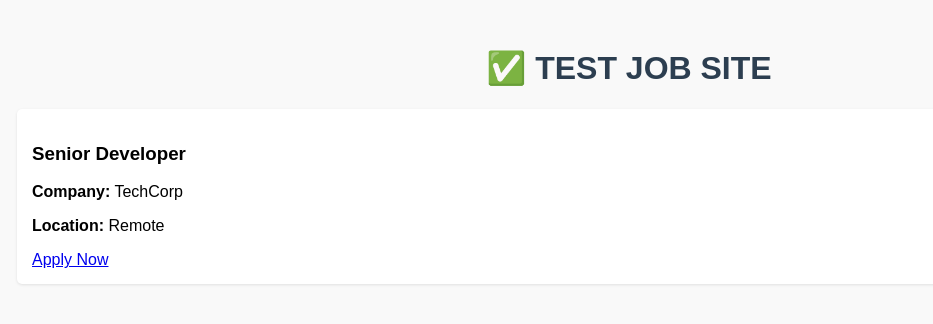
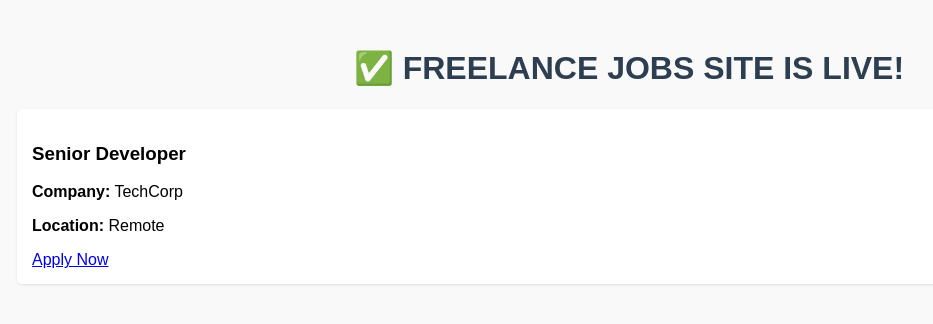
Before and after one commit to danninnaprasad-glitch/freelancingjobs, a plain HTML site: page index.html in a window 1280 px wide. Shown: the whole page, without its empty margins (11-944 px from the left). Drawn offline with Linux system fonts and the light colour scheme.

Commit message:
index.html

```diff
--- a/index.html
+++ b/index.html
@@ -2,7 +2,7 @@
 <html>
 <head>
   <meta charset="UTF-8">
-  <title>Test Job Site</title>
+  <title>Freelance Jobs</title>
   <style>
     body { font-family: Arial; padding: 20px; background: #f9f9f9; }
     .job { background: white; margin: 10px 0; padding: 15px; border-radius: 5px; box-shadow: 0 1px 3px rgba(0,0,0,0.1); }
@@ -10,7 +10,7 @@
   </style>
 </head>
 <body>
-  <h1>✅ TEST JOB SITE</h1>
+  <h1>✅ FREELANCE JOBS SITE IS LIVE!</h1>
   <div class="job">
     <h3>Senior Developer</h3>
     <p><strong>Company:</strong> TechCorp</p>
```
